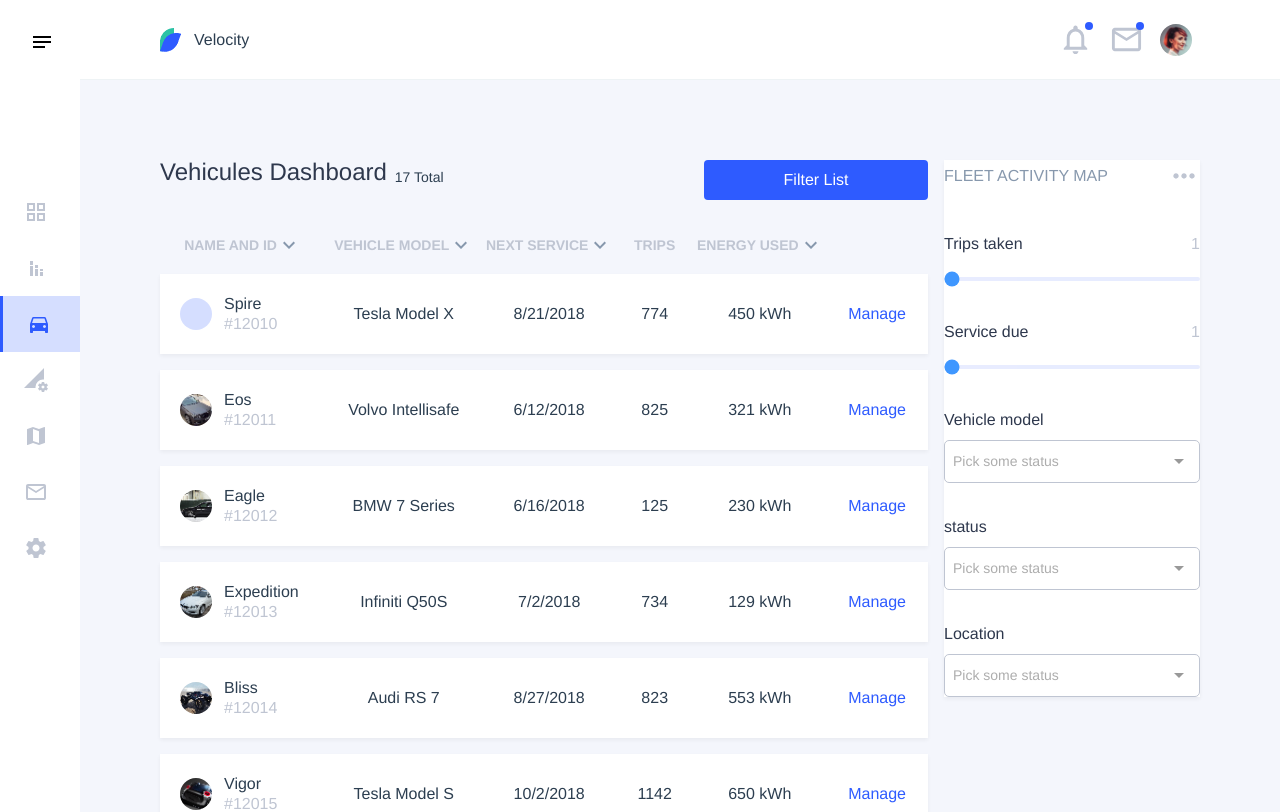
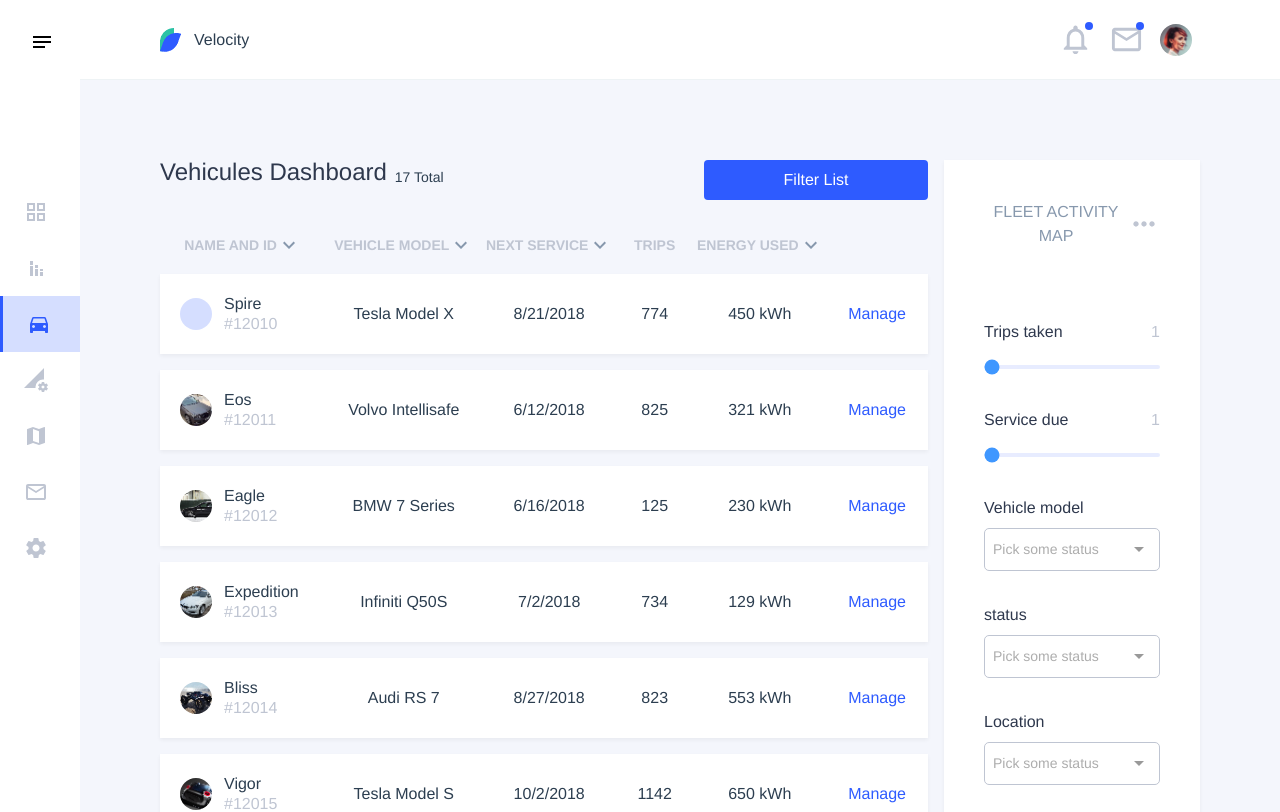
Before and after one commit to atcha/vue-velocity, a Vue app: page /vehicles in a window 1280 px wide. Shown: the top 812 px of the page. Built offline with nearby package versions, Linux system fonts and the light colour scheme.

Commit message:
Fix(Vehicles): Correct flex problem on filter panel

```diff
--- a/src/components/Card.vue
+++ b/src/components/Card.vue
@@ -1,6 +1,6 @@
 <template>
     <aside class="bg-white shadow-2l">
-        <div class="flex">
+        <div v-if="title && content" class="flex">
             <img v-if="img"
                  class="m-10"
                  :src="img.url"
--- a/src/components/MultipleFilter.vue
+++ b/src/components/MultipleFilter.vue
@@ -1,5 +1,5 @@
 <template>
-    <div class="mt-8">
+    <div class="mt-8 w-full">
         <template v-if="type === 'slider'">
             <div class="flex items-center justify-between mb-2">
                 <h3 class="text-black-1">{{ title }}</h3>
--- a/src/pages/Vehicles.vue
+++ b/src/pages/Vehicles.vue
@@ -16,15 +16,15 @@
             >
             </Table>
         </div>
-        <Card class="w-1/4 flex flex-col items-start">
-            <header class="w-full flex justify-between items-center mb-2">
+        <Card class="w-1/4 flex flex-col items-stretch items-start">
+            <header class="flex justify-between items-center m-10">
                 <h2 class="uppercase text-black-3">Fleet activity map</h2>
                 <Button rounded class="p-0 text-gray-1 hover:text-black-3">
                     <Icon name="keyboard_control"
-                          class="w-8 h-8 flex-shrink-0" />
+                          class="w-8 h-8 flex-shrink-0" ></Icon>
                 </Button>
             </header>
-            <section class="w-full">
+            <section class="mb-10 mx-10">
                 <MultipleFilter v-for="(filter, index) in filters" :key="index"
                         :type="filter.type"
                         :title="filter.title"
```
